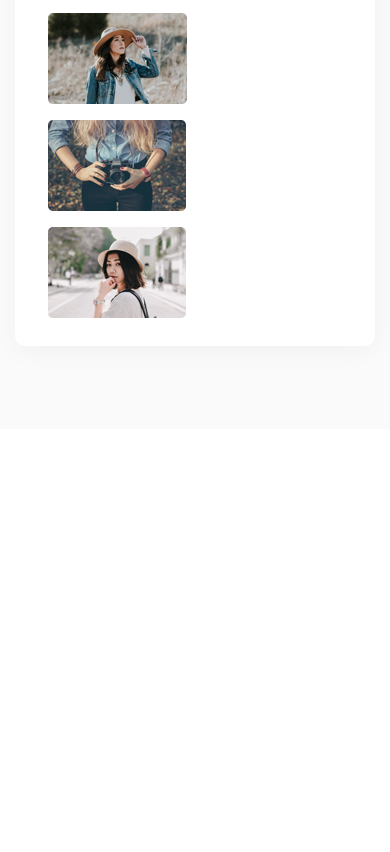
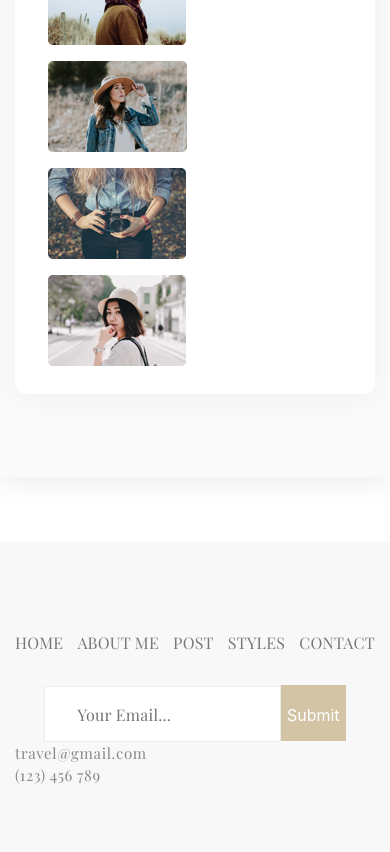
Before and after one commit to coatceatl/travel, a website built with webpack: page index.html in a window 390 px wide. Shown: the part 6180-7032 px from the top of the page. Before the commit the page ends 6609 px from the top, so only its background shows below. Built offline with nearby package versions, Linux system fonts and the light colour scheme; a web font is replaced by a local one.

Commit message:
added footer

```diff
--- a/index.html
+++ b/index.html
@@ -73,7 +73,7 @@
       <section class='content'>
         <div class='container'>
           <div class='row'>
-            <div class='col-12 col-md-8'>
+            <div class='col-12 col-md-8 pb-5'>
               <article class='post'>
                 <div class='post-img'>
                   <img src='src/img/post/post-1.png' alt='End of the Ocean'>
@@ -211,6 +211,44 @@
           </div>
         </div>
       </section>
+
+      <footer class='footer'>
+        <div class='container'>
+          <div class='row'>
+            <div class='col-12 col-md-6 footer-menu'>
+              <ul class='footer-list d-flex'>
+                <li class='footer-item'>
+                  <a href='#' class='footer-link'>Home</a>
+                </li>
+                <li class='footer-item'>
+                  <a href='#' class='footer-link'>About me</a>
+                </li>
+                <li class='footer-item'>
+                  <a href='#' class='footer-link'>Post</a>
+                </li>
+                <li class='footer-item'>
+                  <a href='#' class='footer-link'>Styles</a>
+                </li>
+                <li class='footer-item'>
+                  <a href='#' class='footer-link'>Contact</a>
+                </li>
+              </ul>
+            </div>
+            <div class='col-12 col-md-4 footer-search ml-auto'>
+              <form action='#' class='form mx-auto'>
+                <input type='email' placeholder='Your Email...' class='form-input' required />
+                <button type='submit' class='form-btn'>Submit</button>
+              </form>
+            </div>
+          </div>
+          <div class='row'>
+            <div class='col-12 col-md-2 footer-text'>
+              <div>travel@gmail.com</div>
+              <div>(123) 456 789</div>
+            </div>
+          </div>
+        </div>
+      </footer>
     </main>
     <script src='dist/main.js'></script >
   </body>
--- a/src/scss/_custom.scss
+++ b/src/scss/_custom.scss
@@ -9,3 +9,4 @@ body {
 @import '_filter.scss';
 @import '_post.scss';
 @import '_sidebar.scss';
+@import '_footer.scss';
--- /dev/null
+++ b/src/scss/_footer.scss
@@ -0,0 +1,56 @@
+.footer {
+  background-color: #f8f8f8;
+  margin-top: 65px;
+  padding-top: 75px;
+}
+.footer-list {
+  list-style: none;
+  padding-left: 0;
+  justify-content: space-between;
+  align-items: center;
+}
+.footer-link {
+  font-family: 'Playfair Display', serif;
+  color: #777;
+  font-size: 16px;
+  font-weight: 500;
+  line-height: 52px;
+  text-transform: uppercase;
+  letter-spacing: 0.24px;
+  &:hover {
+    color: #222;
+    font-weight: 700;
+  }
+}
+.footer-search {
+  display: flex;
+  align-items: center;
+}
+.form-input {
+  font-family: 'Playfair Display', serif;
+  color: #777;
+  font-size: 16px;
+  font-weight: 400;
+  letter-spacing: 0.24px;
+  border: 1px solid #ececec;
+  background-color: #fff;
+  padding-left: 32px;
+  padding-top: 16px;
+  padding-bottom: 14px;
+}
+.form-btn {
+  background-color: #d3c4a6;
+  padding-top: 18px;
+  padding-bottom: 14px;
+  border: 0;
+  margin-left: -5px;
+  color: #fff;
+}
+.footer-text {
+  font-family: 'Playfair Display', serif;
+  color: #888;
+  font-size: 15px;
+  font-weight: 400;
+  letter-spacing: 0.63px;
+  padding-bottom: 65px;
+}
--- a/src/scss/_header.scss
+++ b/src/scss/_header.scss
@@ -11,7 +11,7 @@
   color: #777;
   font-family: 'Playfair Display', serif;
   font-size: 18px;
-  font-weight: 400;
+  font-weight: 500;
   text-transform: uppercase;
   letter-spacing: 0.27px;
   text-decoration: none;
@@ -22,6 +22,7 @@
     border-bottom: 1px solid #777;
     padding-bottom: 2px;
     color: #222;
+    font-weight: 700;
   }
 }
 .search {
--- a/src/scss/_sidebar.scss
+++ b/src/scss/_sidebar.scss
@@ -2,6 +2,7 @@
   box-shadow: 0 5px 27px rgba(0, 0, 0, 0.08);
   background-color: #fafafa;
   padding: 43px 54px;
+  height: max-content;
 }
 .sidebar-block {
   padding-left: 40px;
```
Also changed, not shown: dist/main.css.
